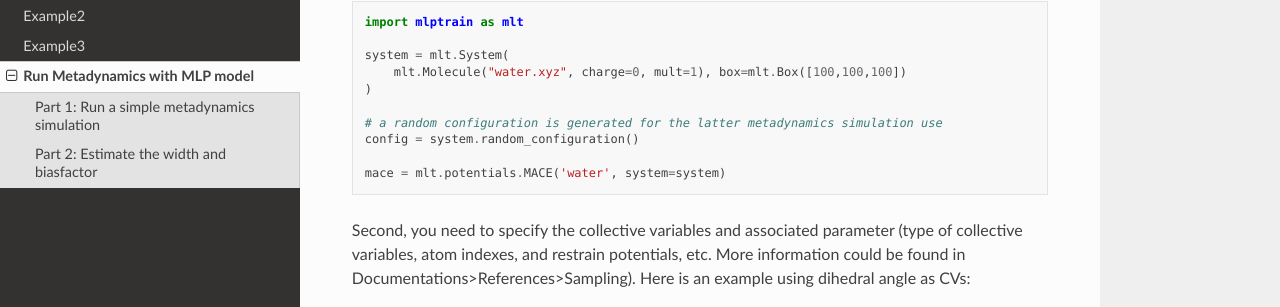
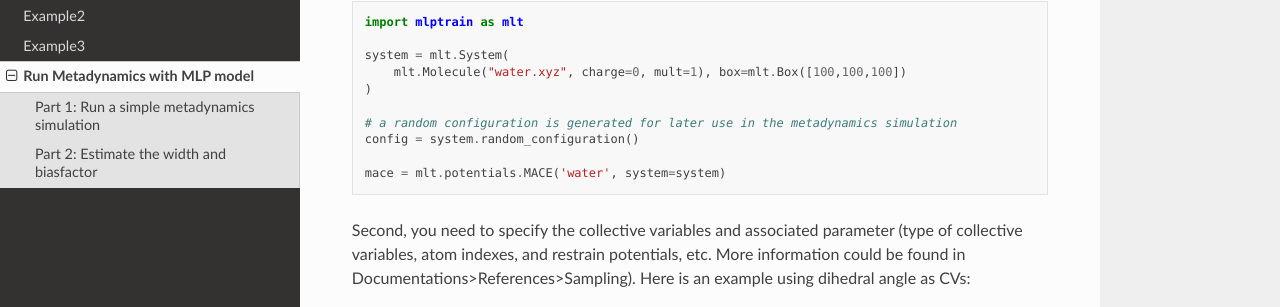
Before and after one commit to duartegroup/mlp-train, a Sphinx documentation site: the page built from docs/examples/metadynamics.rst, in a window 1280 px wide and 900 px high. Shown: the part 431-738 px from the top of the window. Built offline with Sphinx 7.4.7 and the Read the Docs theme 3.1.0, drawn with Linux system fonts in a browser that asks for light colours.

Commit message:
Update docs/examples/metadynamics.rst
Co-authored-by: Martin Flerin <45570847+martinzola@users.noreply.github.com>

```diff
--- a/docs/examples/metadynamics.rst
+++ b/docs/examples/metadynamics.rst
@@ -21,7 +21,7 @@ Firstly, the model is loaded by specifying the system and the model:
        mlt.Molecule("water.xyz", charge=0, mult=1), box=mlt.Box([100,100,100])
    )
 
-   # a random configuration is generated for the latter metadynamics simulation use
+   # a random configuration is generated for later use in the metadynamics simulation
    config = system.random_configuration()
 
    mace = mlt.potentials.MACE('water', system=system)
```
